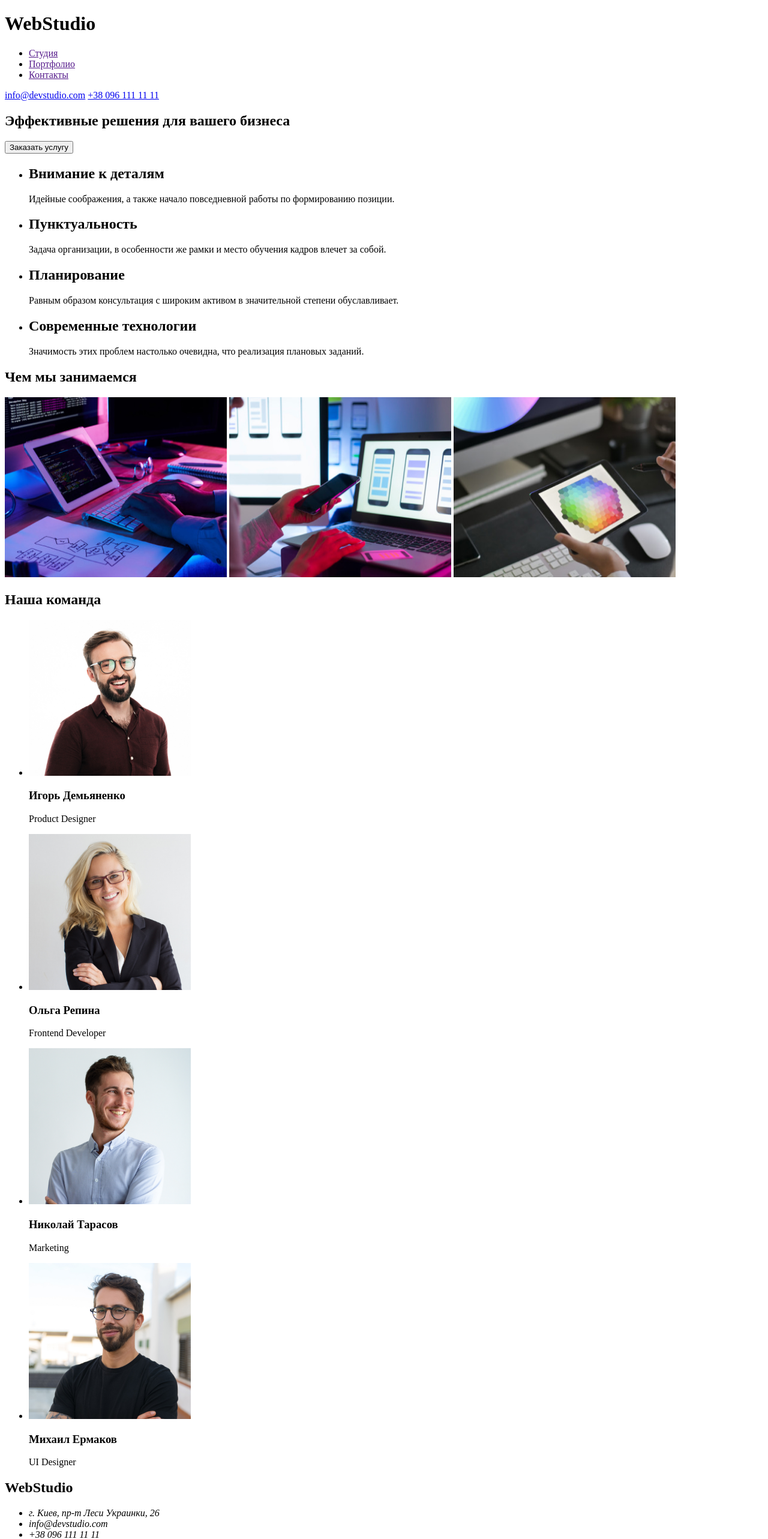
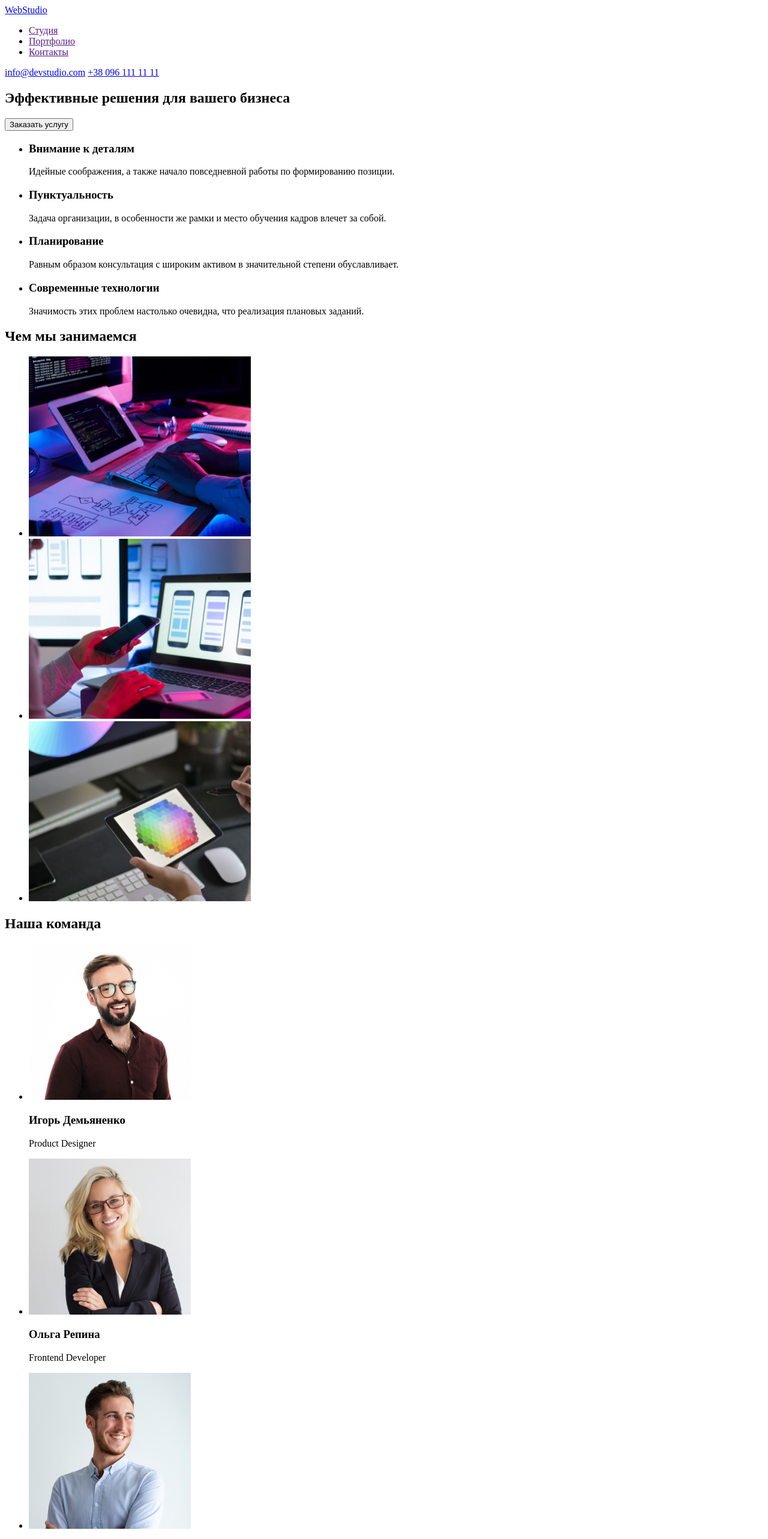
Before and after one commit to VasilKlim/goit-markup-hw-01, a plain HTML site: page index.html in a window 1280 px wide. Shown: the top 2565 px of the page at 60% size. Drawn offline with Linux system fonts and the light colour scheme.

Commit message:
Фініш (відкориговано)

```diff
--- a/index.html
+++ b/index.html
@@ -1,15 +1,18 @@
 <!DOCTYPE html>
 <html lang="ru">
+
 <head>
     <meta charset="UTF-8">
     <meta http-equiv="X-UA-Compatible" content="IE=edge">
     <meta name="viewport" content="width=device-width, initial-scale=1.0">
     <title>Document</title>
 </head>
+
 <body>
     <!-- Хедер -->
     <header>
-<h1 lang="en"><span>Web</span>Studio</h1>
+
+        <a href="WebStudio"><span>Web</span>Studio</a>
             <nav>
             <ul>
                 <li><a href="">Студия</a></li>
@@ -23,26 +26,26 @@
     <main>
         <!-- Секція Hero  -->
         <section>
-            <h2>Эффективные решения для вашего бизнеса</h2>
+            <h1>Эффективные решения для вашего бизнеса</h1>
             <button type="button">Заказать услугу</button>
         </section>
         <!-- Переваги роботи -->
         <section>
             <ul>
                 <li>
-                    <h2>Внимание к деталям</h2>
+                    <h3>Внимание к деталям</h3>
                     <p>Идейные соображения, а также начало повседневной работы по формированию позиции.</p>
                 </li>
                 <li>
-                    <h2>Пунктуальность</h2>
+                    <h3>Пунктуальность</h3>
                     <p>Задача организации, в особенности же рамки и место обучения кадров влечет за собой.</p>
                 </li>
                 <li>
-                    <h2>Планирование</h2>
+                    <h3>Планирование</h3>
                     <p>Равным образом консультация с широким активом в значительной степени обуславливает.</p>
                 </li>
                 <li>
-                    <h2>Современные технологии</h2>
+                    <h3>Современные технологии</h3>
                     <p>Значимость этих проблем настолько очевидна, что реализация плановых заданий.</p>
                 </li>
             </ul>
@@ -50,31 +53,39 @@
         <!-- Чим ми займаємось -->
         <section>
             <h2>Чем мы занимаемся</h2>
+            <ul>
+                <li>
                     <img src="./images/job/img1_sq.jpg" alt="Фото1" width="370" height="300">
+                </li>
+                <li>
                     <img src="./images/job/img2_sq.jpg" alt="Фото2" width="370" height="300">
+                </li>
+                <li>
                     <img src="./images/job/img3_sq.jpg" alt="Фото3" width="370" height="300">
+                </li>
+            </ul>
         </section>
         <!-- Наша команда -->
         <section>
             <h2>Наша команда</h2>
             <ul>
                 <li>
-                    <img src="./images/aurcomand/img1_sq.jpg" alt="Фото працівника1" width="270" height="260">
+                    <img src="./images/aurcomand/img1_sq.jpg" alt="Фото работника1" width="270" height="260">
                     <h3>Игорь Демьяненко</h3>
                     <p lang="en">Product Designer</p>
                 </li>
                 <li>
-                    <img src="./images/aurcomand/img2_sq.jpg" alt="Фото працівника2" width="270" height="260">
+                    <img src="./images/aurcomand/img2_sq.jpg" alt="Фото работника2" width="270" height="260">
                     <h3>Ольга Репина</h3>
                     <p lang="en">Frontend Developer</p>
                 </li>
                 <li>
-                    <img src="./images/aurcomand/img3_sq.jpg" alt="Фото працівника3" width="270" height="260">
+                    <img src="./images/aurcomand/img3_sq.jpg" alt="Фото работника3" width="270" height="260">
                     <h3>Николай Тарасов</h3>
                     <p lang="en">Marketing</p>
                 </li>
                 <li>
-                    <img src="./images/aurcomand/img4_sq.jpg" alt="Фото працівника4" width="270" height="260">
+                    <img src="./images/aurcomand/img4_sq.jpg" alt="Фото работника4" width="270" height="260">
                     <h3>Михаил Ермаков</h3>
                     <p lang="en">UI Designer</p>
                 </li>
@@ -83,12 +94,16 @@
     </main>
     <!-- Футер  -->
     <footer>
-<h2 lang="en"><span>Web</span>Studio</h2>
+        <a href="WebStudio"><span>Web</span>Studio</a>
         <address>
             <ul>
             <li>г. Киев, пр-т Леси Украинки, 26</li>
-    <li>info@devstudio.com</li>
-    <li>+38 096 111 11 11</li>
+            <li>
+                <a href="mail:info@devstudio.com">info@devstudio.com</a>
+            </li>
+            <li>
+                <a href="tel:+380961111111">+38 096 111 11 11</a>
+            </li>
             </ul>
         </address>
     </footer>
```
Lines whose indentation alone changed are shown as unchanged.
